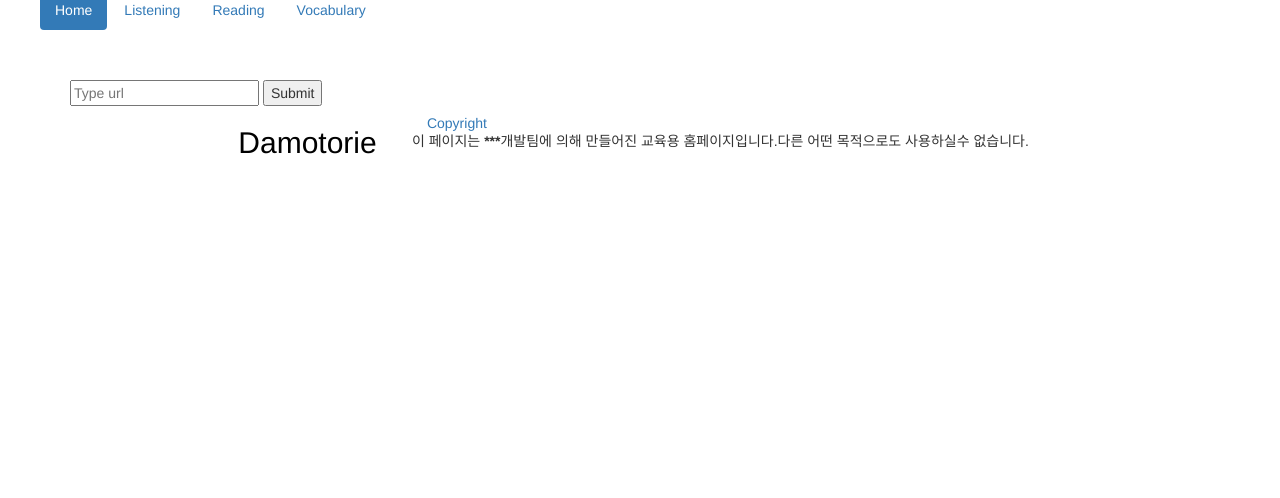
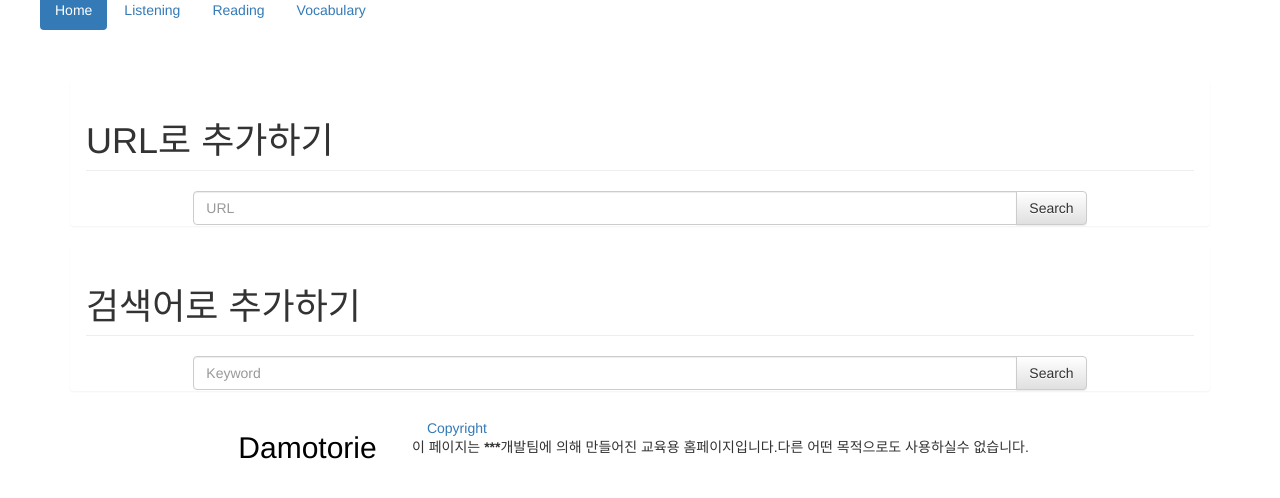
Before and after one commit to parksjin01/2017-, a Django app: page /video/add/ in a window 1280 px wide. Shown: the part 80-578 px from the top of the page. Run offline with Django 3.2, Linux system fonts and the light colour scheme; some libraries are stand-ins or nearby versions.

Commit message:
Add add function

```diff
--- a/MyLang/LangPi/templates/add_video.html
+++ b/MyLang/LangPi/templates/add_video.html
@@ -1,8 +1,51 @@
 {% extends 'base.html' %}
 {% block content %}
+    <div>
 	<form method=POST action="">
 		{% csrf_token %}
-		<input type=text placeholder="Type url" name=url>
-		<button type=submit>Submit</button>
+		<div class="col-md-12 panel">
+		<h1 class="page-header">URL로 추가하기</h1>
+		<div class="col-sm-offset-1 col-sm-10">
+                <div class="input-group">
+                    <input type="text", name="url" class="form-control" placeholder="URL">
+                    <span class="input-group-btn">
+                        <button type=submit class="btn btn-default">Search</button>
+                    </span>
+                </div>
+            </div>
+		</div>
+		<div class="col-md-12 panel">
+		<h1 class="page-header">검색어로 추가하기</h1>
+		<div class="col-sm-offset-1 col-sm-10">
+                <div class="input-group">
+                    <input type="text", name="keyword" class="form-control" placeholder="Keyword">
+                    <span class="input-group-btn">
+                        <button type=submit class="btn btn-default">Search</button>
+                    </span>
+                </div>
+		</div>
+		</div>
 	</form>
+    </div>
+	{% if video %}
+    <div style="padding-top: 100px;">
+	{% for v in video %}
+    <a href={{ v.0 }} style="color:black">
+    <div class="col-md-12 panel">
+        <!--<table>-->
+            <!--<tr><td rowspan=2><img src={{ v.3 }} width=240 height=160/></td><td>{{ v.1 }}</td></tr>-->
+            <!--<tr><td>{{ v.2 }}</td></tr>-->
+        <!--</table>-->
+        <div class="col-md-3">
+            <img src="{{ v.3 }}" width="240" height="160">
+        </div>
+        <div class="col-md-8">
+            <h4 class="page-header">{{ v.1 }}</h4>
+            {{ v.2 }}
+        </div>
+    </div>
+    </a>
+    {% endfor %}
+    </div>
+    {% endif %}
 {% endblock %}
--- a/MyLang/LangPi/templates/home.html
+++ b/MyLang/LangPi/templates/home.html
@@ -29,7 +29,7 @@
                         <div class="thumbnail" style="height: 300px;">
                             <img src="{{ recommandation.1 }}" style="height:160; width:168" alt="404 Can't find image">
                             <div class="caption">
-                            <h4>{{ recommandation.2 }}</h4>
+                            <h5>{{ recommandation.2 }}</h5>
                     </div>
                 </div>
                     </a>
--- a/MyLang/LangPi/templates/show_list.html
+++ b/MyLang/LangPi/templates/show_list.html
@@ -55,6 +55,7 @@
 </a>
 {% endfor %}
 {% endif %}
+<a href="/video/add/" style="color: black;">
 <div class="col-md-4" style="height: 500px">
     <div class="thumbnail" style="height:479px; border-style:dashed">
         <span class="glyphicon glyphicon-plus" style="width:242; height:200"></span>
@@ -63,4 +64,5 @@
         </div>
     </div>
 </div>
+</a>
 {% endblock %}
--- a/MyLang/LangPi/views.py
+++ b/MyLang/LangPi/views.py
@@ -144,7 +144,6 @@ def recommandation(url, num, cur):
     video_id = url.split('?v=')[1]
     video = youtube_search(video_id=video_id, max_results=num+10)
     res = []
-    fmt = '''<td><a href='%s'"><img src=%s/><span>%s</span></td>'''
     for sentence in video:
         tmp = [sentence[0], sentence[3], sentence[1]]
         if tmp not in cur:
@@ -224,10 +223,13 @@ def show(request, name):
         recommand = pickle.loads(his.recommand)
         recommand = recommandation(his.cur, 5, recommand)
         his.recommand = pickle.dumps(recommand)
-    print cur_user
+    print type(his.recommand)
     user = user_info.objects.get(user_email=base64.b64decode(cur_user))
-    his.cur_user = cur_user
-    his.save()
+    his.cur_user = unicode(cur_user)
+    try:
+        his.save()
+    except:
+        pass
     caption = vod.caption
     try:
         score = pickle.loads(user.level)
@@ -307,11 +309,18 @@ def reading(request):
     return render(request, 'reading.html', ctx)
 
 def add_video(request):
+    ctx = {'title': 'ML(MyLang)Add video'}
     if request.method == 'POST':
-        url = request.POST.get('url')
-        adder(request, url)
+        if request.POST.get('url') != u'':
+            url = request.POST.get('url')
+            adder(request, url)
+        elif request.POST.get('keyword') != u'':
+            keyword = request.POST.get('keyword')
+            video = youtube_search(video_name=keyword, max_results=40)
+            ctx['video'] = video
+            return render(request, 'add_video.html', ctx)
     else:
-        return render(request, 'add_video.html')
+        return render(request, 'add_video.html', ctx)
 
 def login(request):
     if request.method == 'POST':
```
